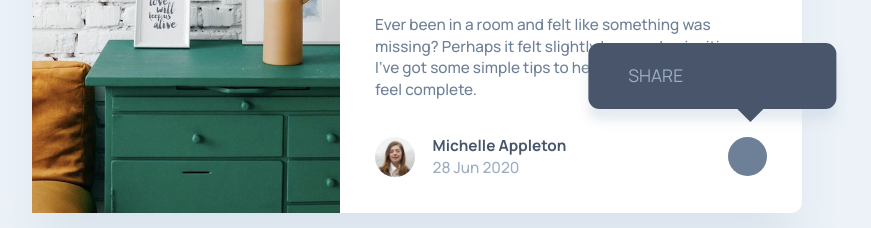
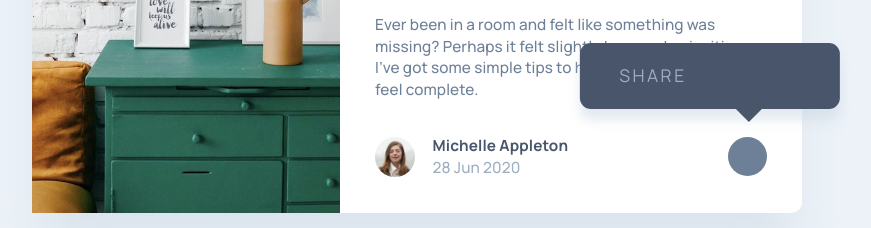
Before and after one commit to simeon2002/FEM-article-preview-component, a plain HTML site: page index.html in a window 1280 px wide. Both pictures are taken after a click on the button 970 px from the left and 350 px from the top of the page. Shown: the part 194-422 px from the top of the page, without its empty margins (223-1094 px from the left). Drawn offline with nearby package versions, Linux system fonts and the light colour scheme.

Commit message:
Change letter-spacing from % to px

```diff
--- a/style.css
+++ b/style.css
@@ -110,7 +110,7 @@ main {
 
 .share--open .share-text {
   font-size: 1.6rem;
-  letter-spacing: 25%;
+  letter-spacing: 2.5px;
   text-transform: uppercase;
   color: var(--clr-grey-400);
 }
@@ -166,7 +166,7 @@ main {
 .article__author-name {
   font-size: var(--fs-300);
   line-height: 1.4;
-  letter-spacing: 0.12%;
+  letter-spacing: 0.1px;
 }
 
 .article__desc {
@@ -196,7 +196,7 @@ main {
 .article time {
   font-size: var(--fs-300);
   font-weight: var(--fw-medium);
-  letter-spacing: 0.12%;
+  letter-spacing: 0.1px;
   line-height: 1.4;
   color: var(--clr-grey-400);
 }
```
